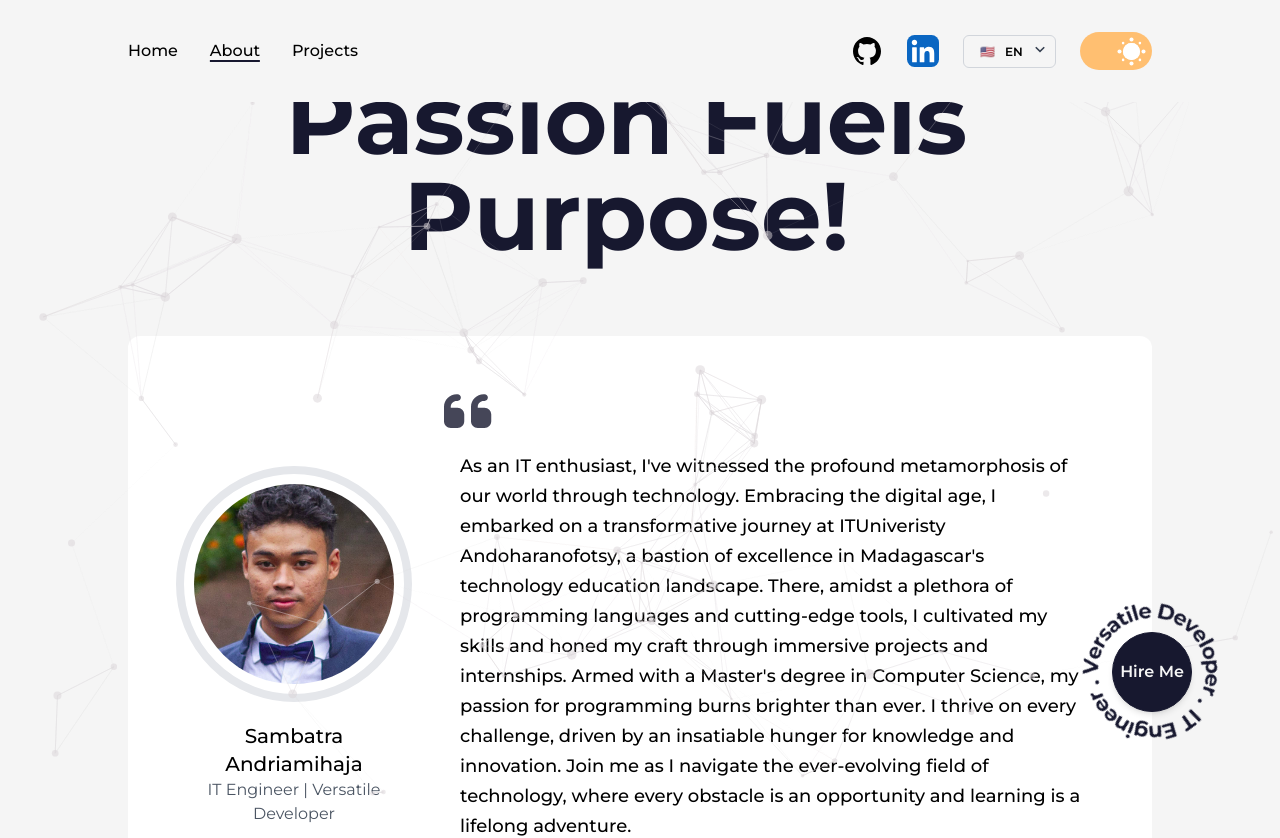
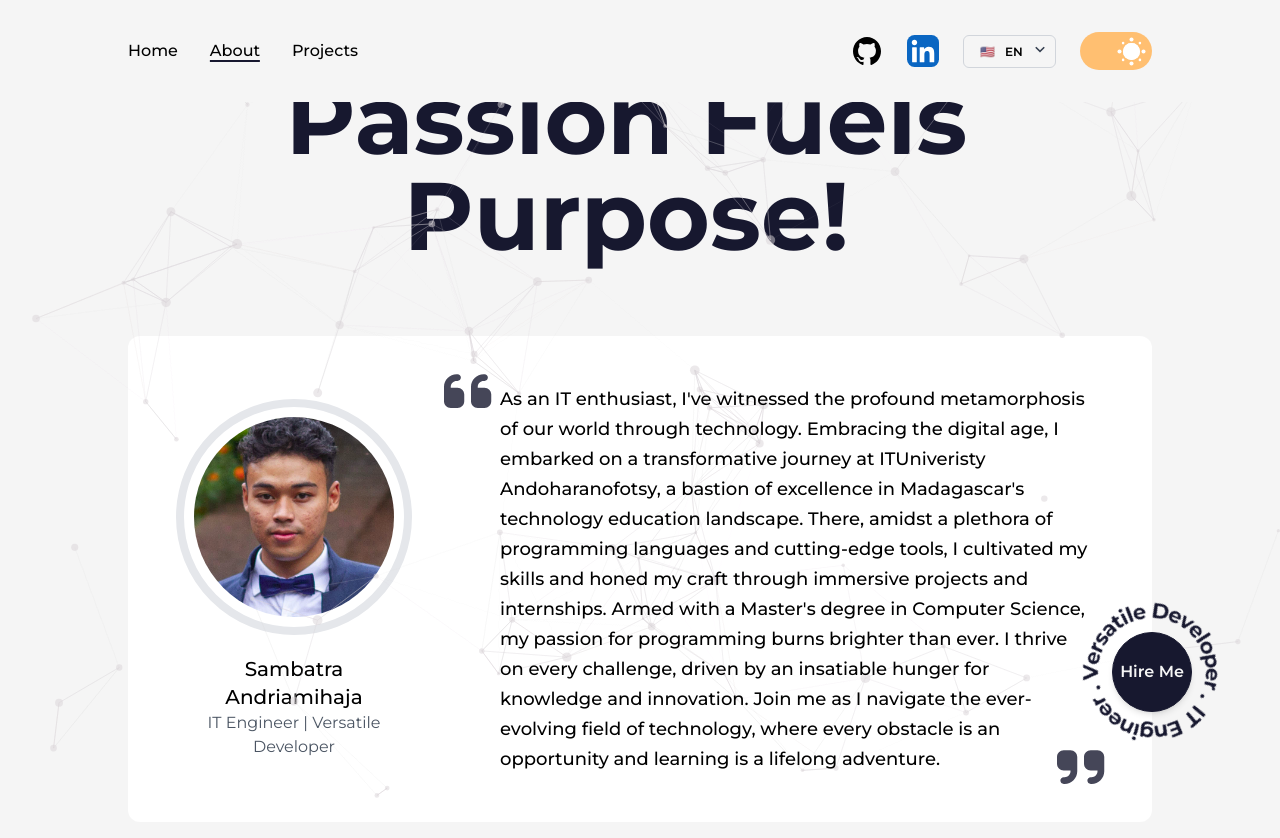
Before and after one commit to Sambatra-Andriamihaja/sambatra-portfolio, a Next.js app: page /en/about in a window 1280 px wide. Shown: the top 838 px of the page. Built offline with nearby package versions, Linux system fonts and the light colour scheme.

Commit message:
🎨 About Page > Improve quote in Hello Section

```diff
--- a/components/about/Hello.tsx
+++ b/components/about/Hello.tsx
@@ -34,20 +34,21 @@ const Hello = () => {
       {/* Right Section */}
       <div className="text-[16px] sm:text-[18px] space-y-3">
         {/* Testimonial */}
-
+        <div className="relative">
           <FontAwesomeIcon
             icon={faQuoteLeft}
             size="3x"
-          className="text-dark/80 dark:text-white/65"
+            className="absolute left-0 -top-5 text-dark/80 dark:text-white/65"
           />
-        <div className="leading-[30px] font-semibold">
+          <div className="leading-[30px] font-semibold pl-10">
             <p className="mx-4 font-medium">{t("quote")}</p>
           </div>
           <FontAwesomeIcon
             icon={faQuoteRight}
             size="3x"
-          className="text-dark/80 dark:text-white/65"
+            className="absolute right-0 -bottom-5 text-dark/80 dark:text-white/65"
           />
+        </div>
       </div>
     </section>
   );
```
Lines whose indentation alone changed are shown as unchanged.
